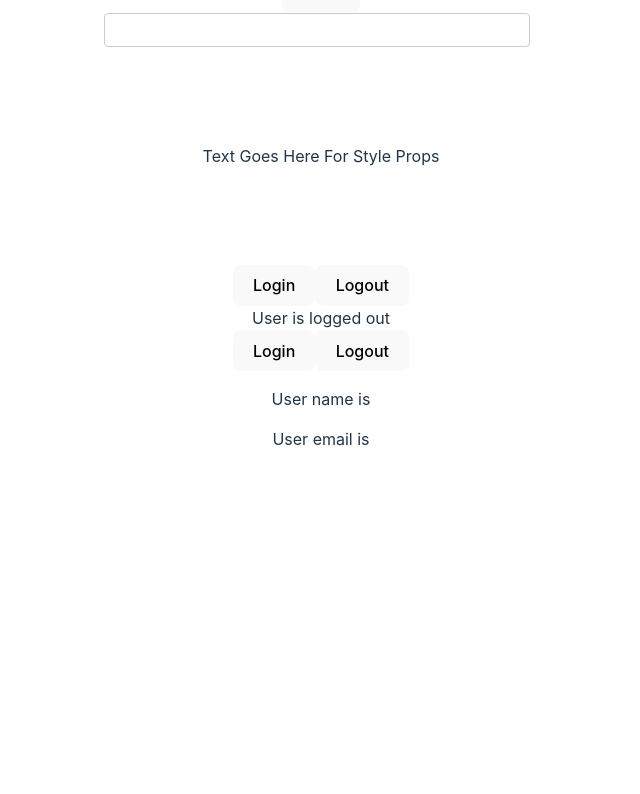
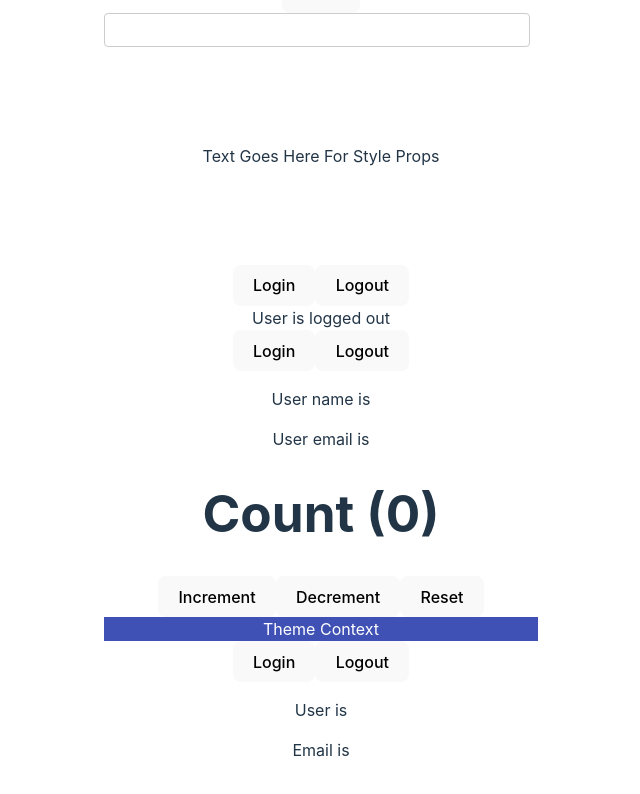
Before and after one commit to ajaykasturi/React-TypeScript, a React (Vite) app: page / in a window 1280 px wide. Shown: the part 424-1218 px from the top of the page, without its empty margins (319-959 px from the left). Before the commit the page ends 923 px from the top, so only its background shows below. Built offline with nearby package versions, Linux system fonts and the light colour scheme.

Commit message:
useContext with typescipt

```diff
--- a/src/App.tsx
+++ b/src/App.tsx
@@ -1,12 +1,17 @@
 import "./App.css";
 import { Button } from "./components/Button";
 import { Container } from "./components/Container";
+import { Box } from "./components/context/Box";
+import { ThemeContextProvider } from "./components/context/ThemeContext";
+import Userc from "./components/context/Userc";
+import { UserContextProvider } from "./components/context/UserContext";
 import Greet from "./components/Greet";
 import { Heading } from "./components/Heading";
 import { Input } from "./components/Input";
 import { Oscar } from "./components/Oscar";
 import Person from "./components/Person";
 import PersonList from "./components/PersonList";
+import { Counter } from "./components/state/Counter";
 import { LoggedIn } from "./components/state/LoggedIn";
 import { User } from "./components/state/User";
 import { Status } from "./components/Status";
@@ -49,6 +54,14 @@
       />
       <LoggedIn />
       <User />
+      <Counter />
+      <ThemeContextProvider>
+        <Box />
+      </ThemeContextProvider>
+
+      <UserContextProvider>
+        <Userc />
+      </UserContextProvider>
     </>
   );
 }
--- /dev/null
+++ b/src/components/context/Box.tsx
@@ -0,0 +1,12 @@
+import { useContext } from "react";
+import { ThemeContext } from "./ThemeContext";
+export const Box = () => {
+  const theme = useContext(ThemeContext);
+  return (
+    <div
+      style={{ backgroundColor: theme.primary.main, color: theme.primary.text }}
+    >
+      Theme Context
+    </div>
+  );
+};
--- /dev/null
+++ b/src/components/context/Theme.ts
@@ -0,0 +1,4 @@
+export const theme = {
+  primary: { main: "#3f51b5", text: "#fff" },
+  secondary: { main: "#f50057", text: "#fff" },
+};
--- /dev/null
+++ b/src/components/context/ThemeContext.tsx
@@ -0,0 +1,15 @@
+import { createContext } from "react";
+import { theme } from "./Theme";
+
+export const ThemeContext = createContext(theme);
+
+type ThemeContextProviderProps = {
+  children: React.ReactNode;
+};
+export const ThemeContextProvider = ({
+  children,
+}: ThemeContextProviderProps) => {
+  return (
+    <ThemeContext.Provider value={theme}>{children}</ThemeContext.Provider>
+  );
+};
--- /dev/null
+++ b/src/components/context/UserContext.tsx
@@ -0,0 +1,25 @@
+import { createContext, useState } from "react";
+
+export type UserContextProviderProps = {
+  children: React.ReactNode;
+};
+export type AuthUser = {
+  name: string;
+  email: string;
+};
+export type UserContextType = {
+  user: AuthUser;
+  setUser: React.Dispatch<React.SetStateAction<AuthUser>>;
+};
+export const UserContext = createContext<UserContextType>(
+  {} as UserContextType
+);
+
+export const UserContextProvider = ({ children }: UserContextProviderProps) => {
+  const [user, setUser] = useState<AuthUser>({} as AuthUser);
+  return (
+    <UserContext.Provider value={{ user, setUser }}>
+      {children}
+    </UserContext.Provider>
+  );
+};
--- /dev/null
+++ b/src/components/context/Userc.tsx
@@ -0,0 +1,27 @@
+import { useContext } from "react";
+import { AuthUser, UserContext } from "./UserContext";
+
+const Userc = () => {
+  const usercontext = useContext(UserContext);
+  const handleLogin = () => {
+    usercontext.setUser({
+      name: "Ajay",
+      email: "ajay@gmail.com",
+    });
+  };
+  const handleLogout = () => {
+    usercontext?.setUser({} as AuthUser);
+  };
+  return (
+    <div>
+      <button onClick={handleLogin}>Login</button>
+      <button onClick={handleLogout}>Logout</button>
+      <div>
+        <p>User is {usercontext?.user?.name}</p>
+        <p>Email is {usercontext?.user?.email}</p>
+      </div>
+    </div>
+  );
+};
+
+export default Userc;
--- /dev/null
+++ b/src/components/state/Counter.tsx
@@ -0,0 +1,43 @@
+import { useReducer } from "react";
+
+type CounterState = {
+  count: number;
+};
+type UpdateAction = {
+  type: "increment" | "decrement";
+  payload: number;
+};
+type ResetAction = {
+  type: "reset";
+};
+type CounterAction = UpdateAction | ResetAction;
+const initialState = {
+  count: 0,
+};
+const reducer = (state: CounterState, action: CounterAction) => {
+  switch (action.type) {
+    case "increment":
+      return { count: state.count + action.payload };
+    case "decrement":
+      return { count: state.count - action.payload };
+    case "reset":
+      return initialState;
+    default:
+      return state;
+  }
+};
+export const Counter = () => {
+  const [state, dispatch] = useReducer(reducer, initialState);
+  return (
+    <div>
+      <h1>Count ({state.count})</h1>
+      <button onClick={() => dispatch({ type: "increment", payload: 10 })}>
+        Increment
+      </button>
+      <button onClick={() => dispatch({ type: "decrement", payload: 10 })}>
+        Decrement
+      </button>
+      <button onClick={() => dispatch({ type: "reset" })}>Reset</button>
+    </div>
+  );
+};
```
